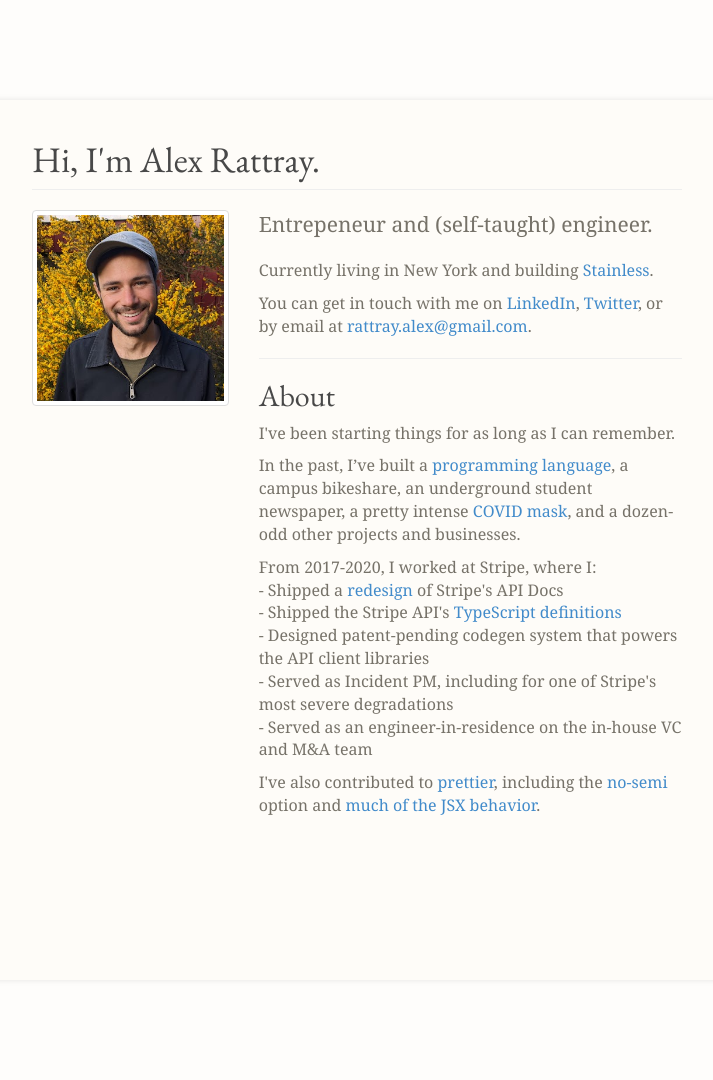
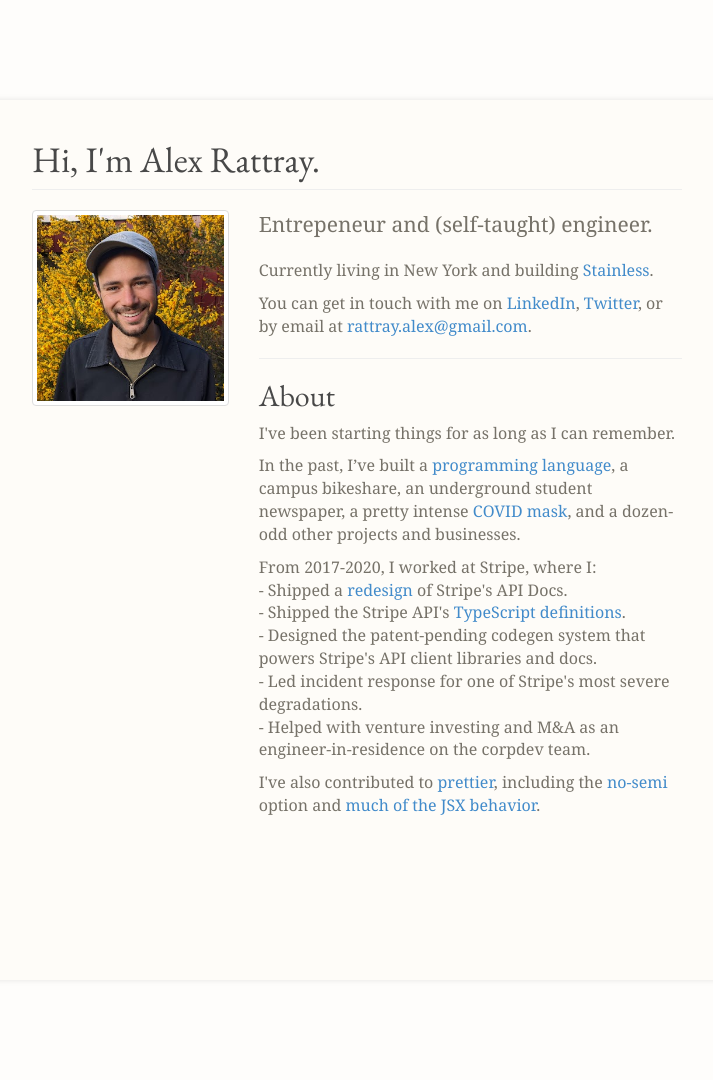
Before and after one commit to rattrayalex/rattrayalex.github.io, a Jekyll site: the page built from index.md, in a window 1280 px wide. Shown: the whole page, without its empty margins (283-996 px from the left). Built offline with Jekyll 4.4.1, drawn with Linux system fonts in a browser that asks for light colours.

Commit message:
Bit of polish

```diff
--- a/index.md
+++ b/index.md
@@ -52,16 +52,16 @@
     </p>
     <p>
       From 2017-2020, I worked at Stripe, where I:<br>
-      - Shipped a <a href="https://twitter.com/stripe/status/1108764635606315008" target="_blank">redesign</a> of Stripe's API Docs<br>
-      - Shipped the Stripe API's <a href="https://twitter.com/stripe/status/1222944951853432832developer">TypeScript definitions</a><br>
-      - Designed patent-pending codegen system that powers the API client libraries<br>
-      - Served as Incident PM, including for one of Stripe's most severe degradations<br>
-      - Served as an engineer-in-residence on the in-house VC and M&A team<br>
+      - Shipped a <a href="https://twitter.com/stripe/status/1108764635606315008" target="_blank">redesign</a> of Stripe's API Docs.<br>
+      - Shipped the Stripe API's <a href="https://twitter.com/stripe/status/1222944951853432832" target="_blank">TypeScript definitions</a>.<br>
+      - Designed the patent-pending codegen system that powers Stripe's API client libraries and docs.<br>
+      - Led incident response for one of Stripe's most severe degradations.<br>
+      - Helped with venture investing and M&A as an engineer-in-residence on the corpdev team.<br>
     </p>
     <p>
-      I've also contributed to <a href="https://prettier.io">prettier</a>, including the
-      <a href="https://github.com/prettier/prettier/pulls/1129">no-semi</a> option and
-      <a href="https://github.com/prettier/prettier/pulls?q=author%3Arattrayalex+JSX">much of the JSX behavior</a>.
+      I've also contributed to <a href="https://prettier.io" target="_blank">prettier</a>, including the
+      <a href="https://github.com/prettier/prettier/pulls/1129" target="_blank">no-semi</a> option and
+      <a href="https://github.com/prettier/prettier/pulls?q=author%3Arattrayalex+JSX" target="_blank">much of the JSX behavior</a>.
     </p>
   </div>
 
```
